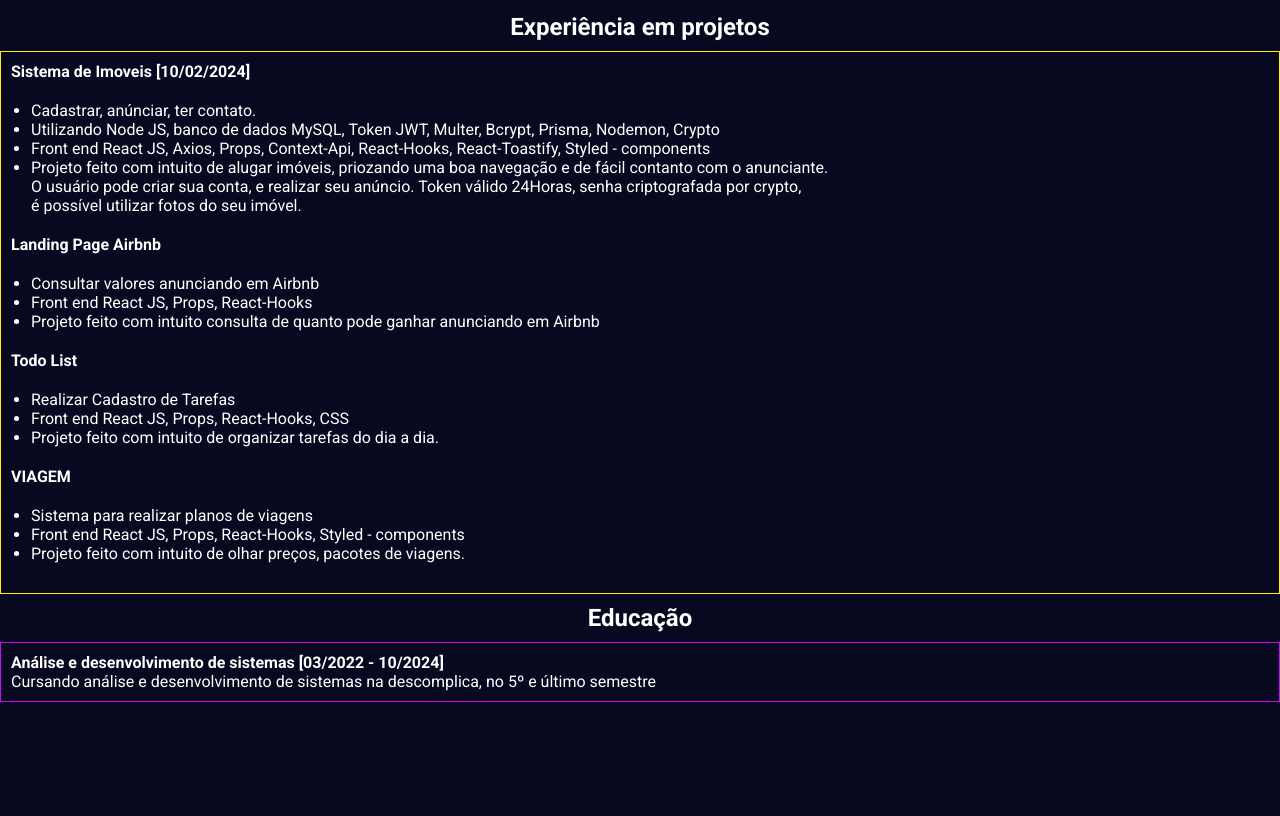
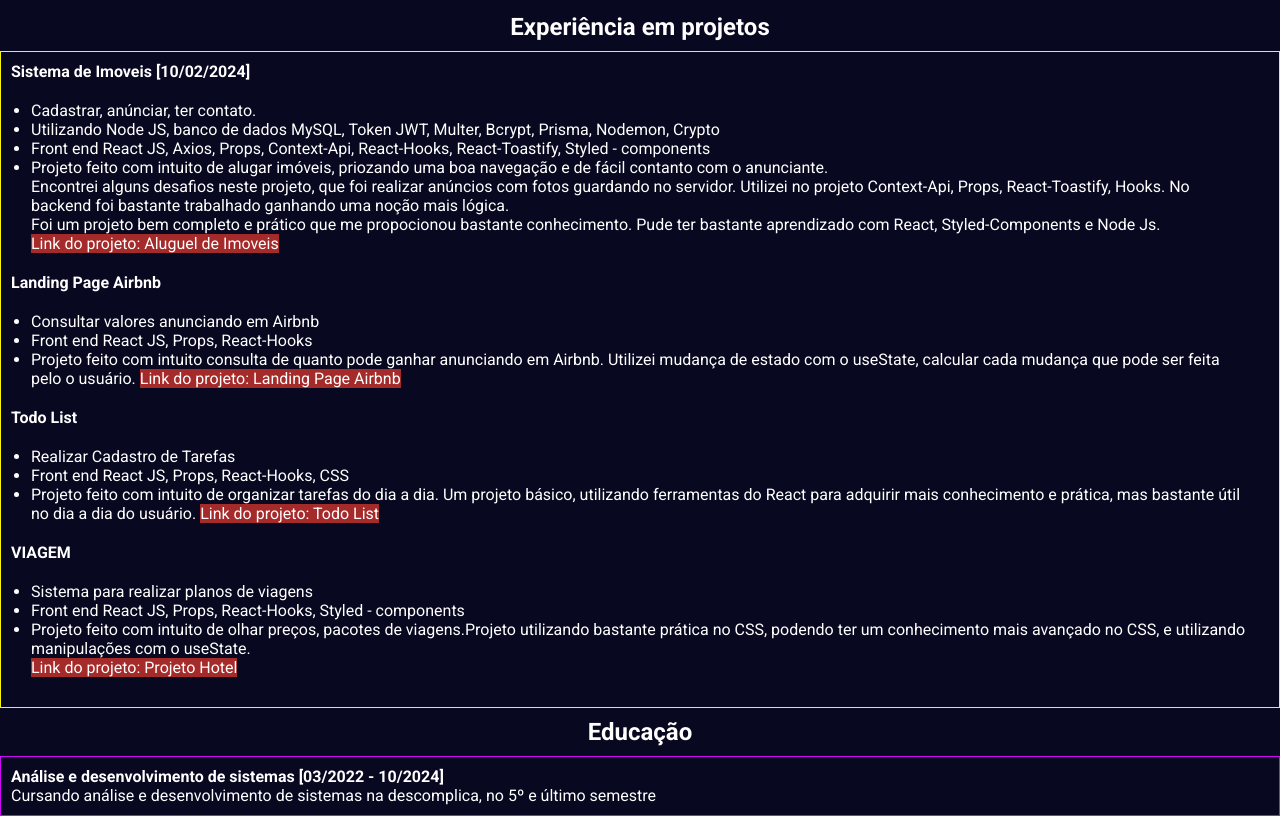
Before and after one commit to adryeldeev/curriculo2, a website: page index.html in a window 1280 px wide. Shown: the part 432-1248 px from the top of the page. Before the commit the page ends 1134 px from the top, so only its background shows below. Drawn offline with Linux system fonts and the light colour scheme.

Commit message:
deploy att curriculo

```diff
--- a/index.html
+++ b/index.html
@@ -102,10 +102,10 @@
               <span
                 >Projeto feito com intuito de alugar imóveis, priozando uma boa
                 navegação e de fácil contanto com o anunciante. <br />
-                O usuário pode criar sua conta, e realizar seu anúncio. Token
-                válido 24Horas, senha criptografada por crypto, <br />
-                é possível utilizar fotos do seu imóvel.
+                Encontrei alguns desafios neste projeto, que foi realizar anúncios com fotos guardando no servidor. Utilizei no projeto Context-Api, Props, React-Toastify, Hooks. No backend foi  bastante trabalhado ganhando uma noção mais lógica.<br/> Foi um projeto bem completo e prático que me propocionou bastante conhecimento. Pude ter bastante aprendizado com React, Styled-Components e Node Js. <br />
+
               </span>
+              <a href="https://adryeldeev.github.io/SitemaDeAluguelDeImoveis/" target="_blank" rel="noopener noreferrer" style="background-color: brown;"> Link do projeto: Aluguel de Imoveis</a>
             </li>
           </ul>
         </div>
@@ -122,8 +122,9 @@
             <li>
               <span
                 >Projeto feito com intuito consulta de quanto pode ganhar
-                anunciando em Airbnb</span
+                anunciando em Airbnb. Utilizei mudança de estado com o useState, calcular cada mudança que pode ser feita pelo o usuário.</span
                 >
+                <a href="https://adryeldeev.github.io/landingpageairbnb/" target="_blank" rel="noopener noreferrer" style="background-color: brown;"> Link do projeto: Landing Page Airbnb</a>
               </li>
             </ul>
         </div>
@@ -140,8 +141,9 @@
             <li>
               <span
                 >Projeto feito com intuito de organizar tarefas do dia a
-                dia.</span
+                dia. Um projeto básico, utilizando ferramentas do React para adquirir mais conhecimento e prática, mas bastante útil no dia a dia do usuário.</span
               >
+              <a href="https://todolist-netlify-reactjs.netlify.app/" target="_blank" rel="noopener noreferrer" style="background-color: brown;"> Link do projeto: Todo List</a>
             </li>
           </ul>
         </div>
@@ -161,9 +163,10 @@
             <li>
               <span
                 >Projeto feito com intuito de olhar preços, pacotes de
-                viagens.</span
+                viagens.Projeto utilizando bastante prática no CSS, podendo ter um conhecimento mais avançado no CSS, e utilizando manipulações com o useState.</span
                 >
               </li>
+              <a href="https://adryeldeev.github.io/projecthotel/" target="_blank" rel="noopener noreferrer" style="background-color: brown;"> Link do projeto: Projeto Hotel</a>
             </ul>
           </div>
         </div>
```
Lines whose indentation alone changed are shown as unchanged.
